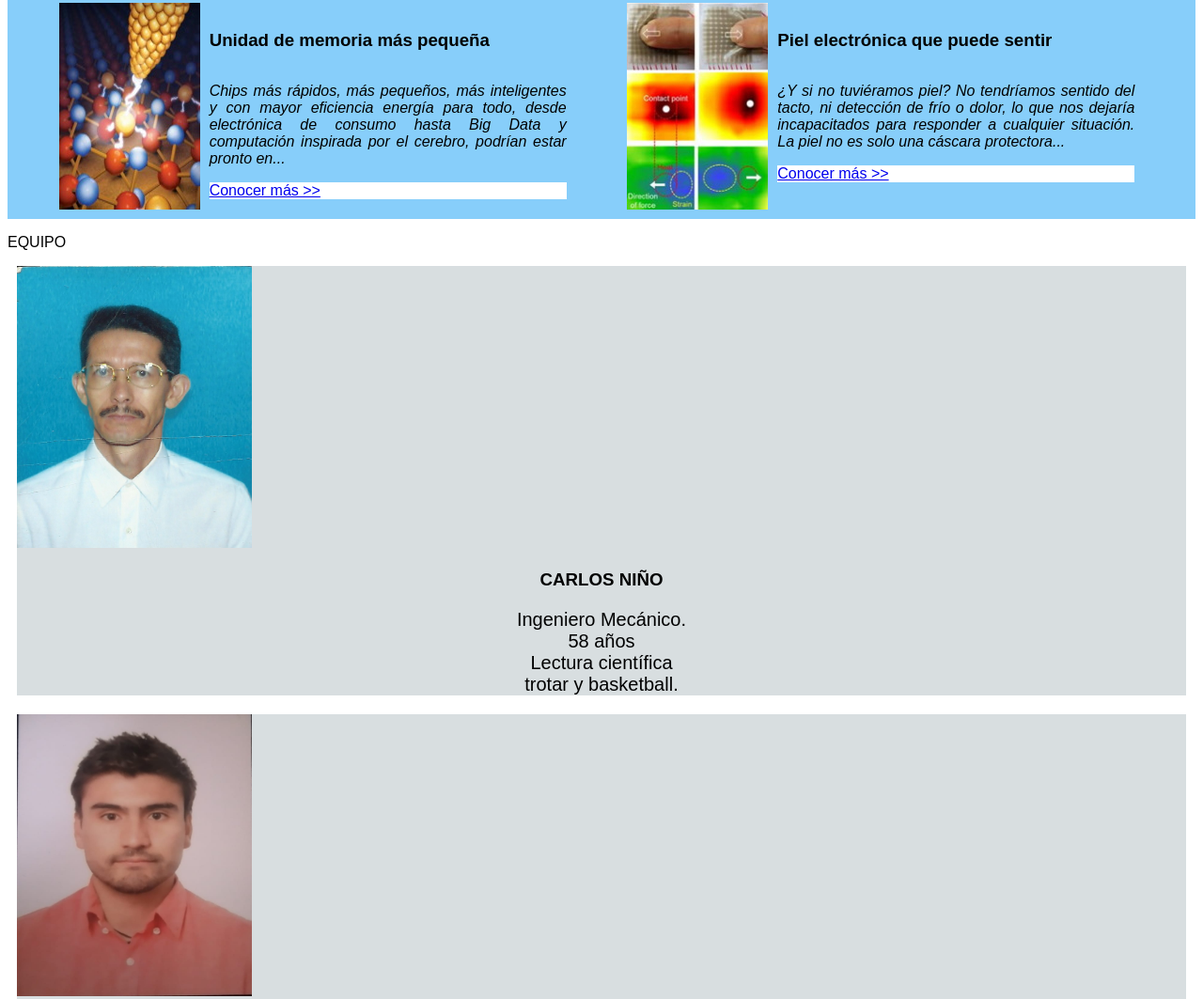
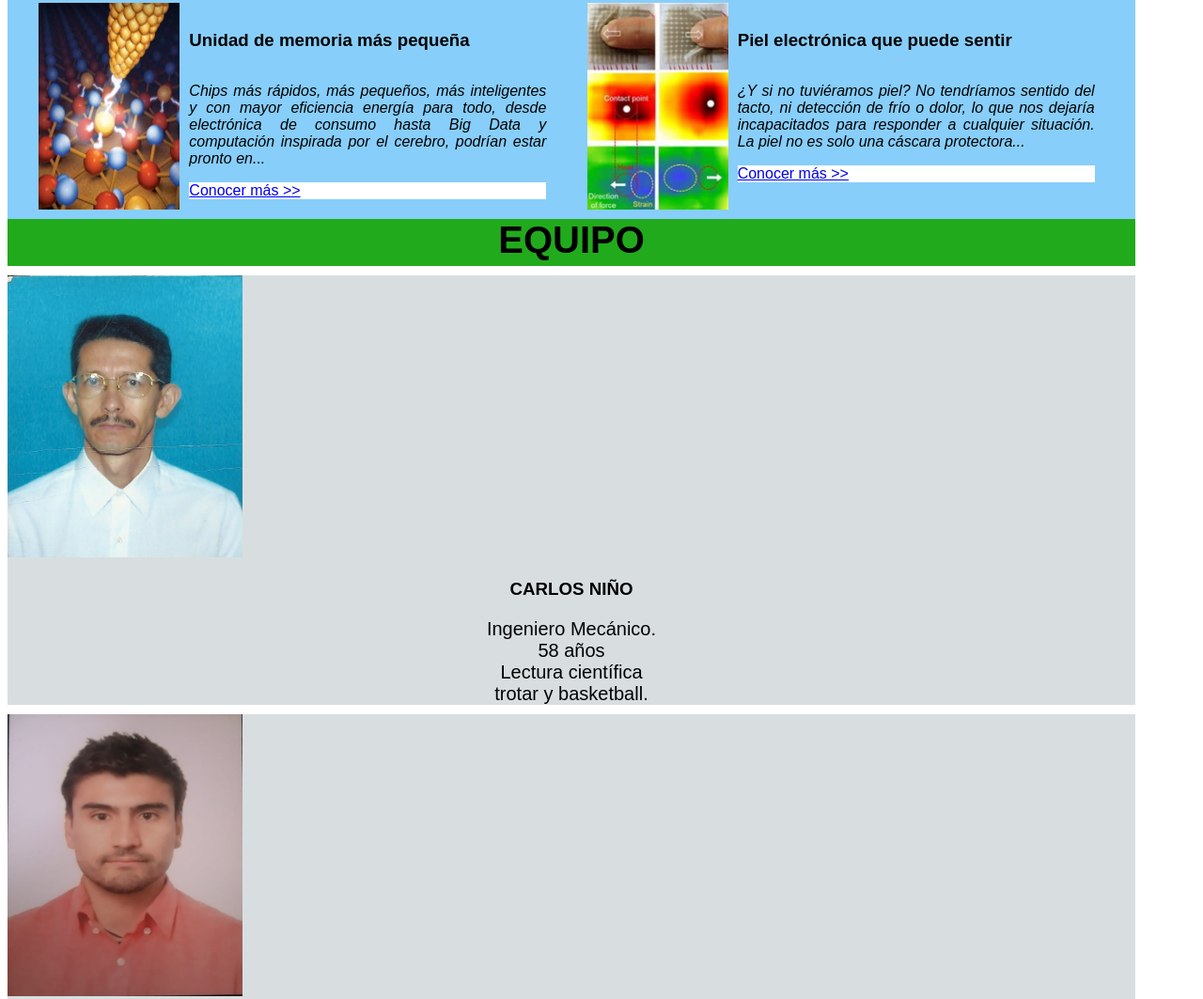
Before and after one commit to thedarkmidget94/Semana-1-7, a plain HTML site: page index.html in a window 1280 px wide. Shown: the part 1187-2250 px from the top of the page at 94% size. Drawn offline with Linux system fonts and the light colour scheme.

Commit message:
Update style.css

```diff
--- a/style.css
+++ b/style.css
@@ -1,4 +1,5 @@
 body{
+    width: 1200px;
     margin-top: 0px;
     font-family: Arial, Helvetica, sans-serif;
 }
@@ -75,21 +76,24 @@ body{
 }
 
 .footer{
-    height: 200px;
+    height: 237px;
     background-color: rgba(0, 225, 255, 0.5);
+    margin-top: 0px;
 }
 
 .section-text{
     margin: 0;
     color: black;
-    background: white;
+    background:  lightskyblue;
     font-weight: bold;
     text-align: center;
+    font-size: 35px;
+    margin-top: 0px;
 }
 
 .col-2{
     width: 587px;
-    height: 172px;
+    height: 185px;
     background-color: rgb(75, 75, 75);
     display: inline-block;
     text-align: center;
@@ -107,6 +111,7 @@ body{
     display: flex;
     justify-content: space-evenly;
     text-align: left;
+    margin-bottom: 0px;
 
 }
 
@@ -162,7 +167,7 @@ body{
     margin-top: 5px;
     background-color: rgb(20, 25, 90);
     width: 33.08%;
-    display: inline-block
+    display: inline-block;
 }
 
 .logo{
@@ -195,18 +200,33 @@ body{
     padding: 6px;
 }
 
+.titulo-equipo{
+    background-color: rgb(34, 170, 29);
+    height: 50px;
+    margin-top: 0px;
+    margin-bottom: 0px;
+}
+
+.p-equipo{
+    text-align: center;
+    font-size: 40px;
+    margin-top: 0px;
+    margin-bottom: 0px;
+    font-weight: bold;
+}
+
 .miembros__individuo{
 
     background-color: rgb(216, 222, 224);
     margin-top: 10px;
-    margin-left: 10px;
-    margin-right: 10px;
-
+    width: 1200px;
+    margin-bottom: 0px;
 }
 
 .miembros__individuo--descripcion{
     font-size: 20px;
     text-align: center;
+    margin-bottom: 10px;
 }
 
 .miembros_individuo--nombre{
```
